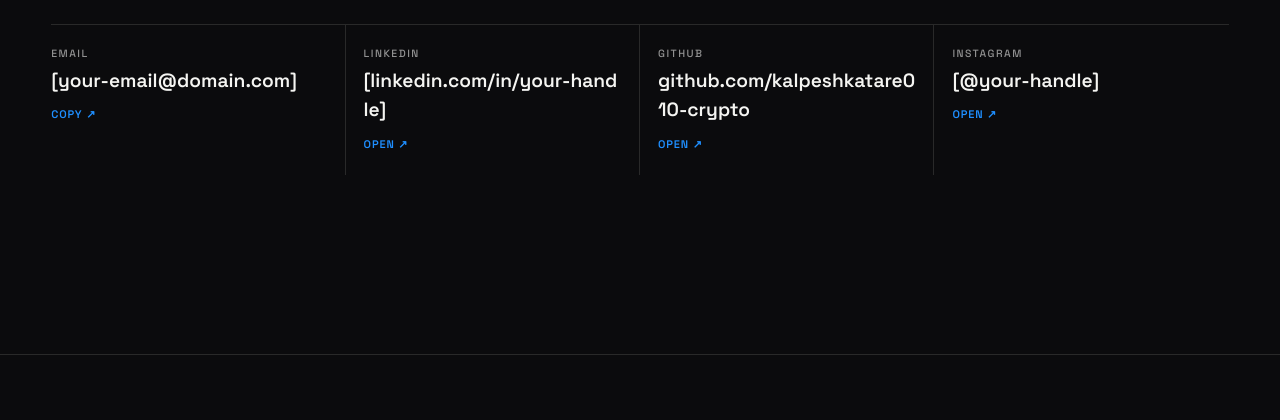
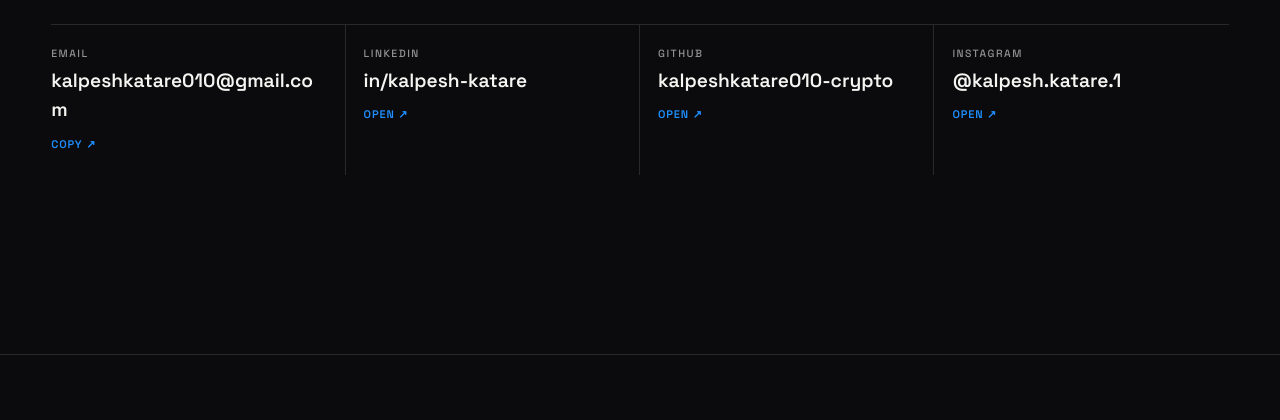
Before and after one commit to kalpeshkatare010-crypto/Kalpesh-Katare-Portfolio-, a plain HTML site: page contact.html in a window 1280 px wide. Shown: the part 680-1100 px from the top of the page. Drawn offline with Linux system fonts and the light colour scheme.

Commit message:
Add real contact details

```diff
--- a/contact.html
+++ b/contact.html
@@ -64,10 +64,10 @@
     <button class="magnet" id="magnet" data-hover="COPY">Copy<br>email</button>
   </div>
   <div class="c-links">
-    <a class="c-link" href="#contact" data-copy="[your-email@domain.com]"><span class="fill"></span><span class="k">Email</span><span class="v">[your-email@domain.com]</span><span class="act">Copy ↗</span></a>
-    <a class="c-link" href="#contact" data-ph="LinkedIn"><span class="fill"></span><span class="k">LinkedIn</span><span class="v">[linkedin.com/in/your-handle]</span><span class="act">Open ↗</span></a>
-    <a class="c-link" href="https://github.com/kalpeshkatare010-crypto" target="_blank" rel="noopener"><span class="fill"></span><span class="k">GitHub</span><span class="v">github.com/kalpeshkatare010-crypto</span><span class="act">Open ↗</span></a>
-    <a class="c-link" href="#contact" data-ph="Instagram"><span class="fill"></span><span class="k">Instagram</span><span class="v">[@your-handle]</span><span class="act">Open ↗</span></a>
+    <a class="c-link" href="mailto:kalpeshkatare010@gmail.com" data-copy="kalpeshkatare010@gmail.com"><span class="fill"></span><span class="k">Email</span><span class="v">kalpeshkatare010@gmail.com</span><span class="act">Copy ↗</span></a>
+    <a class="c-link" href="https://www.linkedin.com/in/kalpesh-katare" target="_blank" rel="noopener"><span class="fill"></span><span class="k">LinkedIn</span><span class="v">in/kalpesh-katare</span><span class="act">Open ↗</span></a>
+    <a class="c-link" href="https://github.com/kalpeshkatare010-crypto" target="_blank" rel="noopener"><span class="fill"></span><span class="k">GitHub</span><span class="v">kalpeshkatare010-crypto</span><span class="act">Open ↗</span></a>
+    <a class="c-link" href="https://www.instagram.com/kalpesh.katare.1/" target="_blank" rel="noopener"><span class="fill"></span><span class="k">Instagram</span><span class="v">@kalpesh.katare.1</span><span class="act">Open ↗</span></a>
   </div>
 </section>
 </main>
--- a/js/site.js
+++ b/js/site.js
@@ -278,7 +278,7 @@ $('#tl').insertAdjacentHTML('beforeend',EXPERIENCE.map(x=>`<div class="tli"><spa
 const toast=m=>{const t=$('#toast');t.textContent=m;t.classList.add('show');clearTimeout(toast.t);toast.t=setTimeout(()=>t.classList.remove('show'),2600)};
 async function copy(v){try{await navigator.clipboard.writeText(v);toast('Copied: '+v)}catch(e){toast(v)}}
 $('#magnet').addEventListener('click',()=>copy($('[data-copy]').dataset.copy));
-$$('.c-link').forEach(a=>a.addEventListener('click',e=>{e.preventDefault();if(a.dataset.copy)copy(a.dataset.copy);else toast(a.dataset.ph+' link is a placeholder — add yours in the CONTENT block')}));
+$$('.c-link').forEach(a=>a.addEventListener('click',e=>{if(a.dataset.copy){e.preventDefault();copy(a.dataset.copy)}else if(a.dataset.ph){e.preventDefault();toast(a.dataset.ph+' link is a placeholder')}}));
 $('#pdfBtn').addEventListener('click',e=>{e.preventDefault();toast('PDF placeholder — upload your review and link it here')});
 
 /* ---------- cursor ---------- */
```
Also changed, not shown: index.html (+1 -1 lines).
